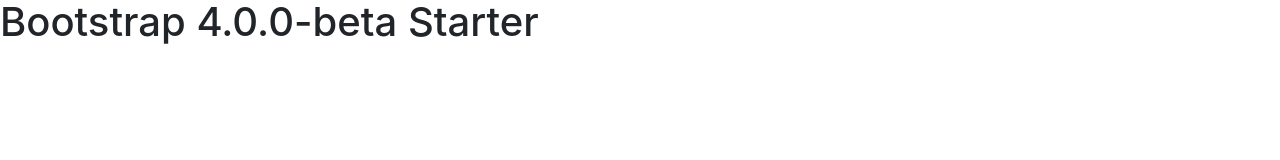
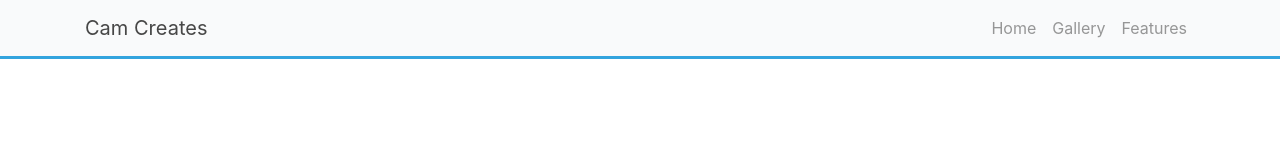
Before and after one commit to CamB17/wp-Theme, a website: page src/index.html in a window 1280 px wide. Drawn offline with Linux system fonts and the light colour scheme.

Commit message:
navbar section and style created

```diff
--- a/src/index.html
+++ b/src/index.html
@@ -6,11 +6,37 @@
         <link rel="stylesheet" href="css/font-awesome.min.css">
         <link rel="stylesheet" href="css/bootstrap.css">
         <link rel="stylesheet" href="css/style.css">
-        <title>Bootstrap 4 Starter Pack</title>
+        <title>Wp Theme</title>
     </head>
 
-    <body>
-        <h1>Bootstrap 4.0.0-beta Starter</h1>
+    <body id="home">
+        <nav class="navbar navbar-expand-sm bg-light navbar-light fixed-top">
+           <div class="container">
+              <a href="index.html" class="navbar-brand">Cam Creates</a> <!--Logo here-->
+              <button class="navbar-toggler" data-toggle="collapse" data-target="#navbarCollapse">
+                 <span class="span navbar-toggler-icon"></span>
+              </button>
+              <div class="collapse navbar-collapse" id="navbarCollapse">
+                 <ul class="navbar-nav ml-auto">
+                    <li class="nav-item">
+                       <a href="#home" class="nav-link">Home</a>
+                    </li>
+                    <li class="nav-item">
+                       <a href="#gallery-head-section" class="nav-link">Gallery</a>
+                    </li>
+                    <li class="nav-item">
+                       <a href="#features-head-section" class="nav-link">Features</a>
+                    </li>
+                 </ul>
+              </div>
+           </div>
+        </nav>
+
+        <footer>
+
+
+
+        </footer>
 
         <script src="js/jquery.min.js"></script>
         <script src="js/popper.min.js"></script>
--- a/src/scss/style.scss
+++ b/src/scss/style.scss
@@ -1 +1,15 @@
 // Main Sass File
+
+$bg-color: #fff;
+$font-color: #ddd;
+$primary-color: #008ed6;
+
+body {
+   background-color: $bg-color;
+   color: $font-color;
+}
+
+.navbar {
+   border-bottom: $primary-color 3px solid;
+   opacity: 0.8;
+}
```
Also changed, not shown: README.md, src/css/style.css.
